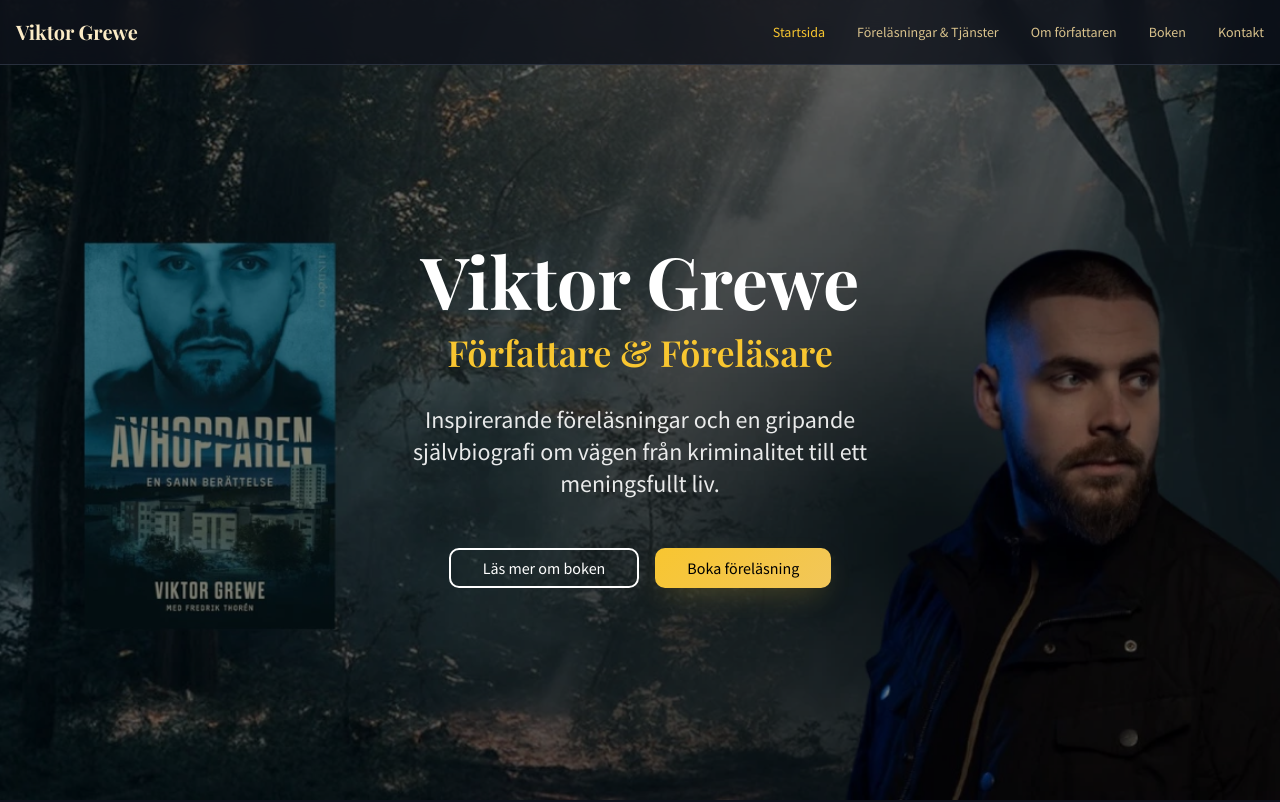
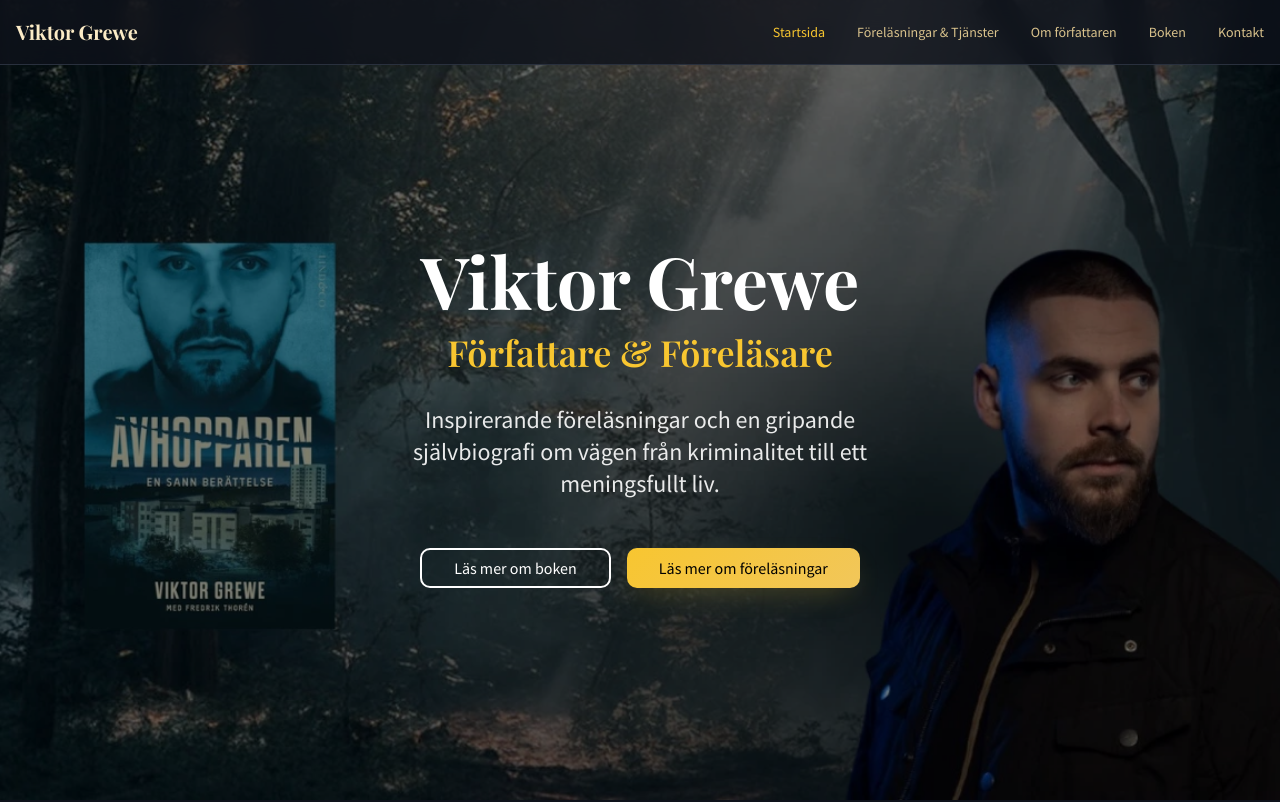
Before and after one commit to Gkevzz/dark-themegrewe-95, a React (Vite) app: page / in a window 1280 px wide. Shown: the top 802 px of the page. Built offline with nearby package versions, Linux system fonts and the light colour scheme; the HTML template or start-up script is replaced by a standard one.

Commit message:
Ändra knapptext på startsidan

```diff
--- a/src/components/Hero.tsx
+++ b/src/components/Hero.tsx
@@ -53,7 +53,7 @@ const Hero = () => {
       asChild
       className="font-body text-sm px-6 py-2 bg-gradient-gold text-black hover:opacity-90 transition-all duration-300 shadow-gold md:text-base md:px-8 md:py-3"
     >
-      <a href="/forelasningar">Boka föreläsning</a>
+      <a href="/forelasningar">Läs mer om föreläsningar</a>
     </Button>
           </div>
         </div>
```
